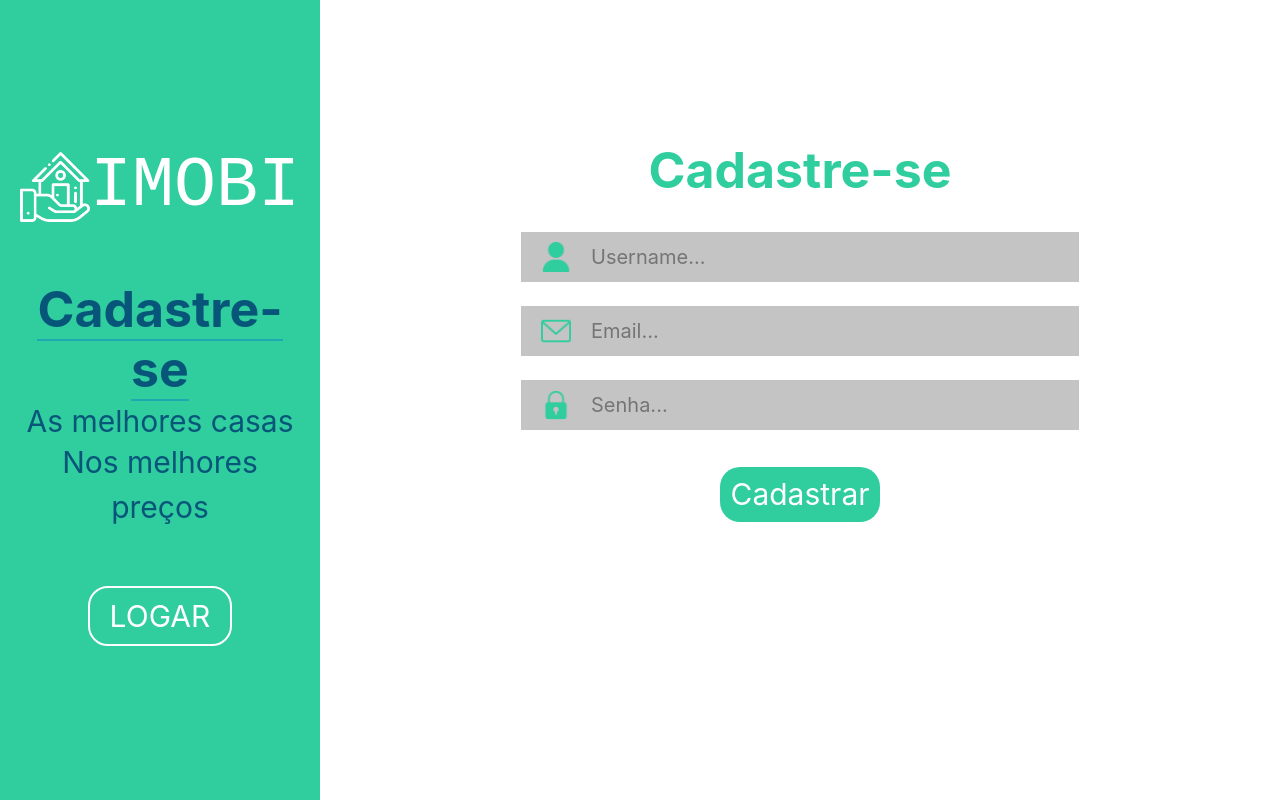
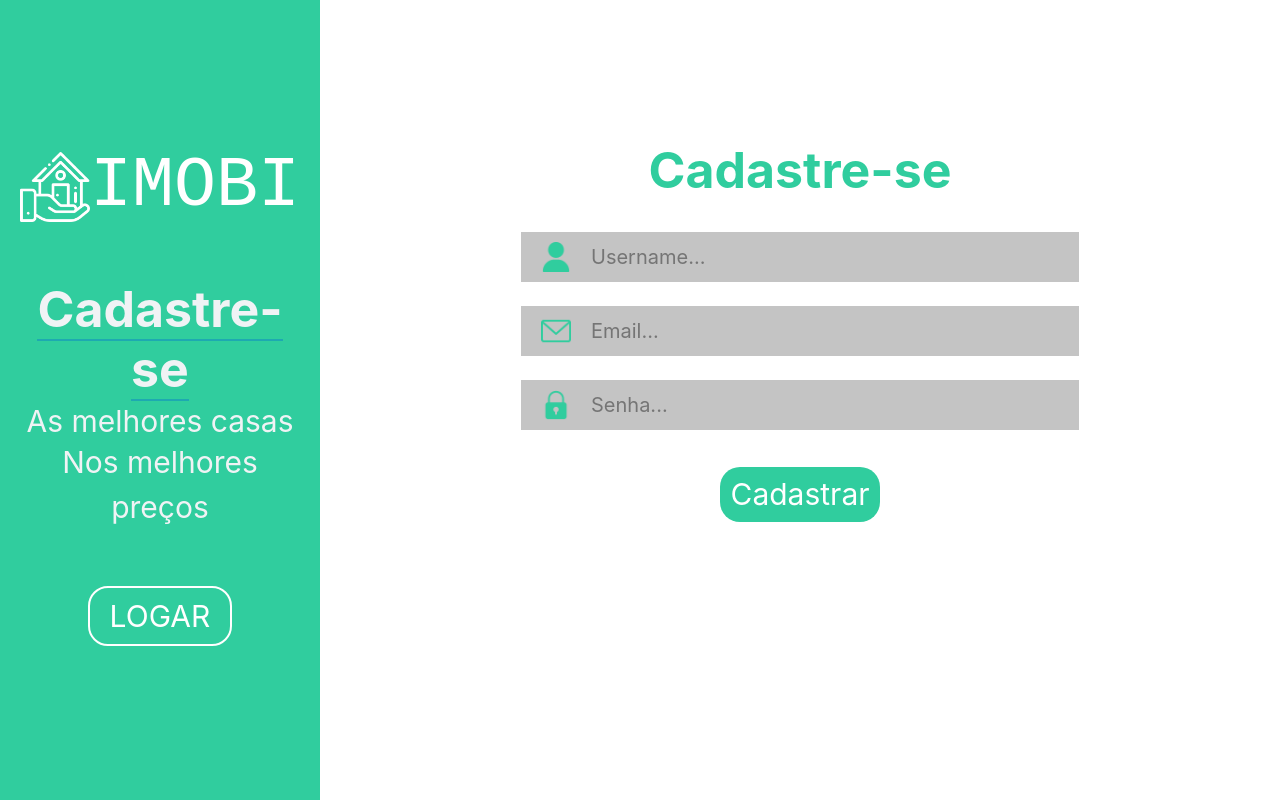
Before and after one commit to GuttoRegadas/project_django, a Django app: page /auth/cadastro/ in a window 1280 px wide. Run offline with Django 4.2, Linux system fonts and the light colour scheme.

Commit message:
Modicado/cor/css

```diff
--- a/imobi/templates/static/autenticacao/css/cadastro.css
+++ b/imobi/templates/static/autenticacao/css/cadastro.css
@@ -3,7 +3,7 @@
     height: 100vh;
 }
 .cor_branca{
-    color: rgb(7, 86, 122);
+    color: rgb(240, 243, 245);
 }
 .logo_sidebar{
     text-align: center;
```
